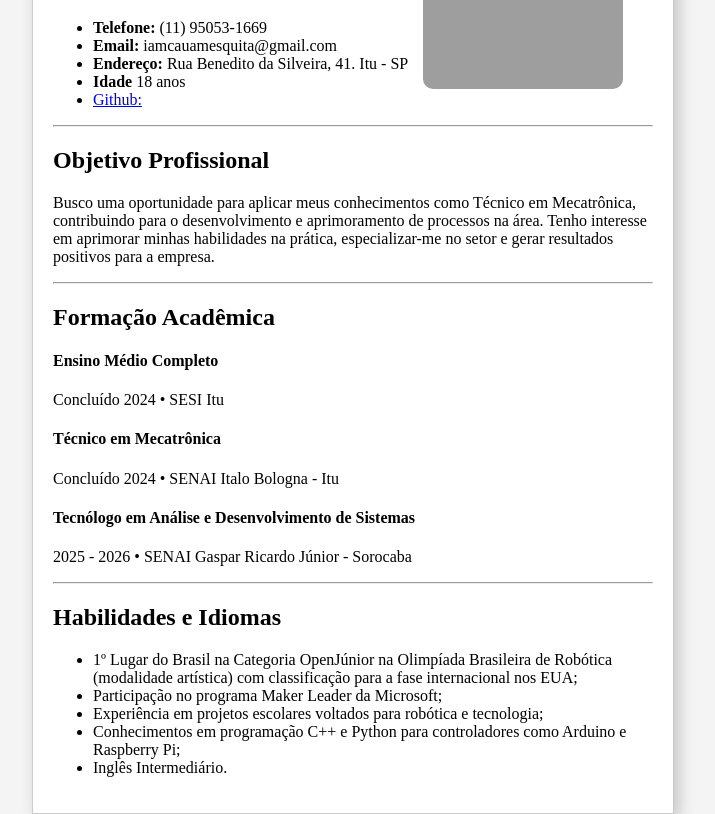
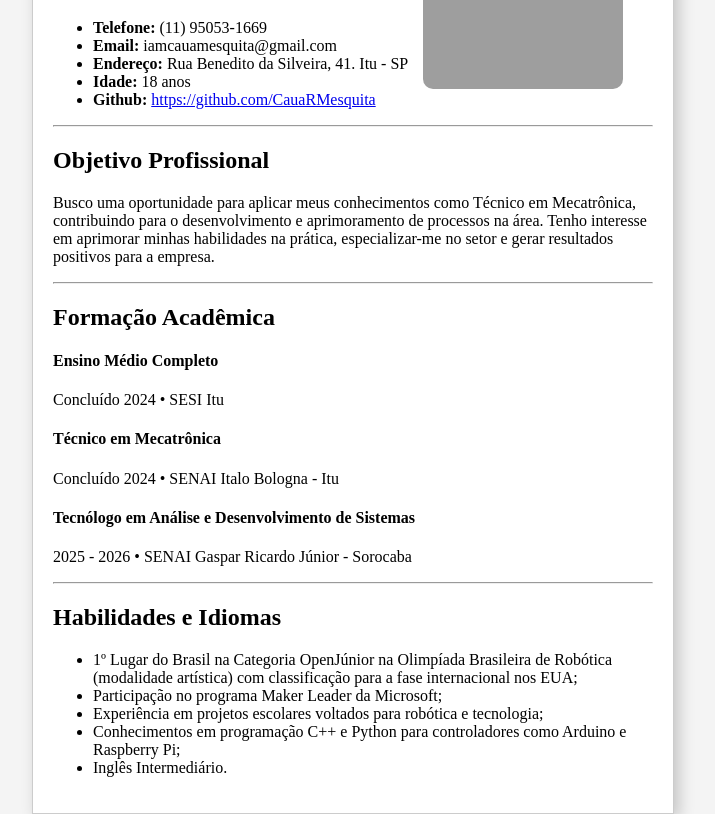
Before and after one commit to CauaRMesquita/Desenvolvimento-web, a plain HTML site: page curriculo.html in a window 1280 px wide. Shown: the part 82-896 px from the top of the page, without its empty margins (287-1002 px from the left). Drawn offline with Linux system fonts and the light colour scheme; grey boxes are pictures that could not be loaded.

Commit message:
curriculo

```diff
--- a/curriculo.html
+++ b/curriculo.html
@@ -47,9 +47,9 @@
             <li><strong>Telefone:</strong> (11) 95053-1669</li>
             <li><strong>Email:</strong> iamcauamesquita@gmail.com</li>
             <li><strong>Endereço:</strong> Rua Benedito da Silveira, 41. Itu - SP</li>
-            <li><strong>Idade</strong> 18 anos</li>
-            <li>
-                <a href="https://github.com/CauaRMesquita">Github:</a>
+            <li><strong>Idade:</strong> 18 anos</li>
+            <li><strong>Github:</strong>
+                <a href="https://github.com/CauaRMesquita">https://github.com/CauaRMesquita</a>
             </li>
         </ul>
             <hr>
```
